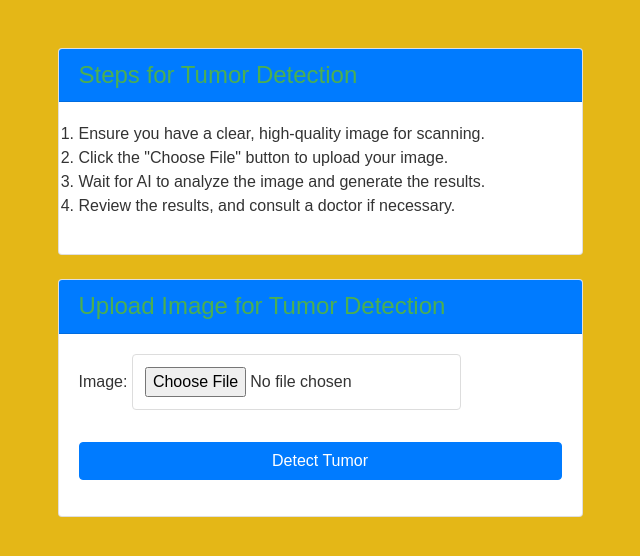
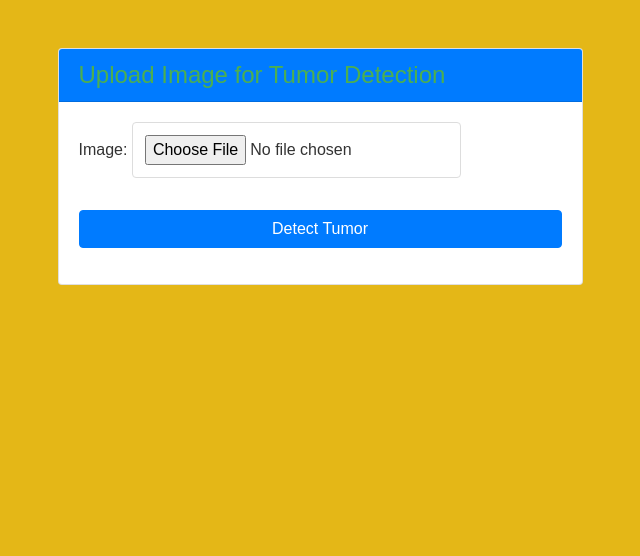
Before and after one commit to keerthana22102004/tumor_det, a Django app: page /upload-image/ in a window 1280 px wide. Shown: the part 158-714 px from the top of the page, without its empty margins (320-960 px from the left). Run offline with Django 5.2, Linux system fonts and the light colour scheme; a user stored in the database is signed in; some libraries are stand-ins or nearby versions.

Commit message:
Update upload_image.html

```diff
--- a/detection/templates/detection/upload_image.html
+++ b/detection/templates/detection/upload_image.html
@@ -3,21 +3,6 @@
 <div class="container my-5">
     <div class="row justify-content-center">
         <div class="col-lg-6 col-md-8">
-            <!-- Steps for Tumor Detection -->
-            <div class="card mb-4">
-                <div class="card-header bg-primary text-white">
-                    <h2 class="mb-0">Steps for Tumor Detection</h2>
-                </div>
-                <div class="card-body">
-                    <ol>
-                        <li>Ensure you have a clear, high-quality image for scanning.</li>
-                        <li>Click the "Choose File" button to upload your image.</li>
-                        <li>Wait for AI to analyze the image and generate the results.</li>
-                        <li>Review the results, and consult a doctor if necessary.</li>
-                    </ol>
-                </div>
-            </div>
-
             <!-- Upload Image for Tumor Detection -->
             <div class="card">
                 <div class="card-header bg-primary text-white">
```
